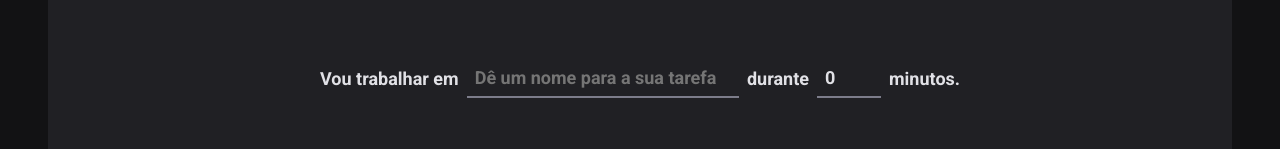
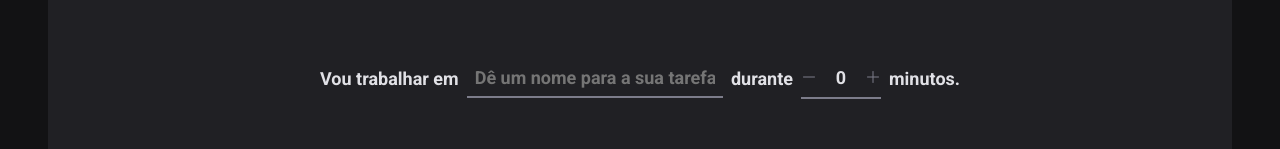
Before and after one commit to jfilipedias/ignite-timer, a React (Vite) app: page / in a window 1280 px wide. Shown: the part 166-315 px from the top of the page. Built offline with nearby package versions, Linux system fonts and the light colour scheme.

Commit message:
Creates the custom number input

```diff
--- a/index.html
+++ b/index.html
@@ -10,7 +10,7 @@
       href="https://fonts.googleapis.com/css2?family=Roboto+Mono:wght@700&family=Roboto:wght@400;700&display=swap"
       rel="stylesheet"
     />
-    <title>Timer</title>
+    <title>Ignite Timer</title>
   </head>
   <body>
     <div id="root"></div>
--- a/src/pages/Home/components/NewCycleForm/index.tsx
+++ b/src/pages/Home/components/NewCycleForm/index.tsx
@@ -1,12 +1,36 @@
-import { useContext } from 'react'
+import { ChangeEvent, useContext, useEffect } from 'react'
 import { useFormContext } from 'react-hook-form'
+import { Minus, Plus } from 'phosphor-react'
 
 import { CyclesContext } from '../../../../context/CyclesContext'
-import { FormContainer, MinutesAmountInput, TaskInput } from './styles'
+import {
+  FormContainer,
+  MinutesAmountContainer,
+  MinutesAmountInput,
+  TaskInput,
+} from './styles'
 
 export function NewCycleForm() {
   const { activeCycle } = useContext(CyclesContext)
-  const { register } = useFormContext()
+  const { register, watch, setValue } = useFormContext()
+
+  const minutesAmountValue = watch('minutesAmount')
+
+  useEffect(() => {
+    register('minutesAmount', { max: 60, min: 1 })
+  }, [register])
+
+  function handleMinutesAmountDecrease() {
+    setValue('minutesAmount', minutesAmountValue - 1, { shouldValidate: true })
+  }
+
+  function handleMinutesAmountIncrease() {
+    setValue('minutesAmount', minutesAmountValue + 1, { shouldValidate: true })
+  }
+
+  function handleMinutesAmountChange(event: ChangeEvent<HTMLInputElement>) {
+    setValue('minutesAmount', event.target.value, { shouldValidate: true })
+  }
 
   return (
     <FormContainer>
@@ -19,15 +43,24 @@ export function NewCycleForm() {
       />
 
       <label htmlFor="minutesAmount">durante</label>
+      <MinutesAmountContainer>
+        <button type="button" onClick={handleMinutesAmountDecrease}>
+          <Minus size={16} />
+        </button>
+
         <MinutesAmountInput
           id="minutesAmount"
           type="number"
           placeholder="00"
           disabled={!!activeCycle}
-        min={1}
-        max={60}
-        {...register('minutesAmount', { valueAsNumber: true })}
+          value={minutesAmountValue}
+          onChange={handleMinutesAmountChange}
         />
+
+        <button type="button" onClick={handleMinutesAmountIncrease}>
+          <Plus size={16} />
+        </button>
+      </MinutesAmountContainer>
 
       <span>minutos.</span>
     </FormContainer>
--- a/src/pages/Home/components/NewCycleForm/styles.ts
+++ b/src/pages/Home/components/NewCycleForm/styles.ts
@@ -15,16 +15,10 @@ const BaseInput = styled.input`
   height: 2.5rem;
   padding: 0 0.5rem;
   border: 0;
-  border-bottom: 2px solid ${(props) => props.theme.colors['gray-500']};
   background: transparent;
   color: ${(props) => props.theme.colors['gray-100']};
   font-weight: bold;
   font-size: 1.125rem;
-
-  &:focus {
-    box-shadow: none;
-    border-color: ${(props) => props.theme.colors['green-500']};
-  }
 
   &:placeholder {
     color: ${(props) => props.theme.colors['gray-500']};
@@ -33,8 +27,57 @@ const BaseInput = styled.input`
 
 export const TaskInput = styled(BaseInput)`
   flex: 1;
+  border: 0;
+  border-bottom: 2px solid ${(props) => props.theme.colors['gray-500']};
+
+  &:focus {
+    box-shadow: none;
+    border-color: ${(props) => props.theme.colors['green-500']};
+  }
+`
+
+export const MinutesAmountContainer = styled.div`
+  display: flex;
+  align-items: center;
+  justify-content: center;
+  border: 0;
+  border-bottom: 2px solid ${(props) => props.theme.colors['gray-500']};
+  color: ${(props) => props.theme.colors['gray-100']};
+
+  &:focus-within {
+    box-shadow: none;
+    border-color: ${(props) => props.theme.colors['green-500']};
+  }
+
+  button {
+    display: flex;
+    align-items: center;
+    background: transparent;
+    border: 0;
+    color: ${(props) => props.theme.colors['gray-500']};
+    cursor: pointer;
+
+    &:hover {
+      color: ${(props) => props.theme.colors['green-500']};
+    }
+
+    &:focus {
+      box-shadow: none;
+    }
+  }
 `
 
 export const MinutesAmountInput = styled(BaseInput)`
-  width: 4rem;
+  width: 3rem;
+  border: 0;
+  text-align: center;
+
+  &:focus {
+    box-shadow: none;
+  }
+
+  &::-webkit-inner-spin-button,
+  &::-webkit-outer-spin-button {
+    -webkit-appearance: none;
+  }
 `
```
Lines whose indentation alone changed are shown as unchanged.
